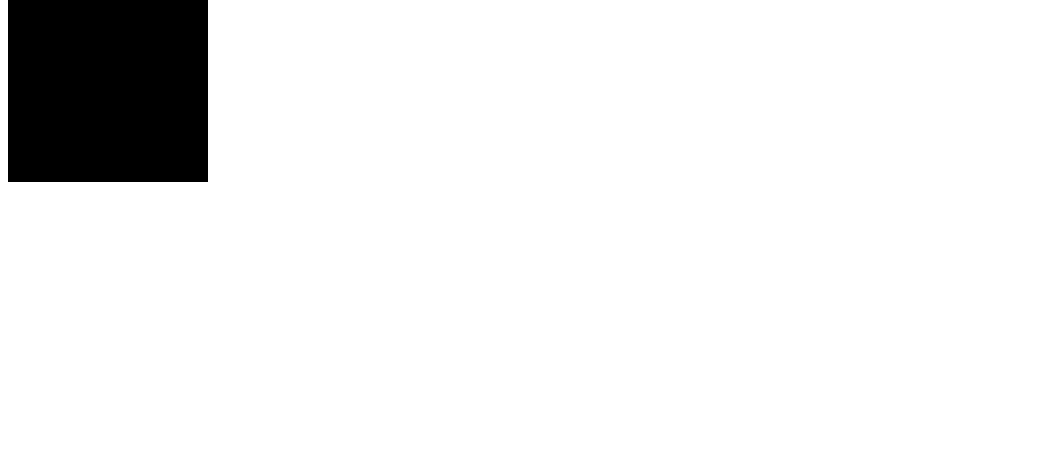
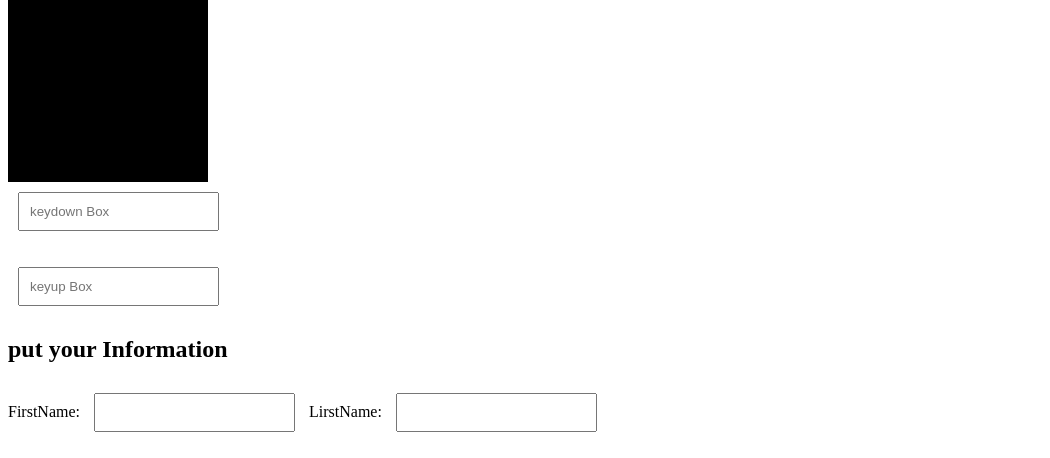
Before and after one commit to Hasibul-islam1/30-Days-of-Javascript-Challenge., a plain HTML site: page day-10/index.html in a window 1280 px wide. Shown: the part 413-871 px from the top of the page, without its empty margins (0-1050 px from the left). Before the commit the page ends 800 px from the top, so only its background shows below. Drawn offline with Linux system fonts and the light colour scheme.

Commit message:
add task

```diff
--- a/day-10/day-10.js
+++ b/day-10/day-10.js
@@ -22,12 +22,22 @@
     })
 // Activity 3: Keyboard Events
 // • Task 5: Add a keydown event listener to an input field that logs the key pressed to the console.
+    let downBox=document.getElementById("information");
+    downBox.addEventListener("keydown",()=>{
+        document.getElementById("down").textContent=downBox.value;
+    })
 // • Task 6: Add a keyup event listener to an input field that displays the current value in a paragraph.
+   let Box= document.getElementById("info")
+   Box.addEventListener("keyup",()=>{
+        document.getElementById("press").textContent=Box.value;
+    })
 // Activity 4: Form Events
 // • Task 7: Add a submit event listener to a form that prevents the default submission and logs the form data to the console.
+
 // • Task 8: Add a change event listener to a select dropdown that displays the selected value in a paragraph.
 // Activity 5: Event Delegation
-// • Task 9: Add a click event listener to a list that logs the text content of the clicked list item using event delegation. • Task 10: Add an event listener to a parent element that listens for events from dynamically added child elements.
+// • Task 9: Add a click event listener to a list that logs the text content of the clicked list item using event delegation.
+// • Task 10: Add an event listener to a parent element that listens for events from dynamically added child elements.
 // Feature Request:
 // 1. Click Event Script: Write a script that adds a click event listener to a button to change the text content of a paragraph.
 // 2. Mouse Events Script: Create a script that handles mouseover and mouseout events to change the background color of an element.
--- a/day-10/index.html
+++ b/day-10/index.html
@@ -1,28 +1,54 @@
 <!DOCTYPE html>
 <html lang="en">
+
 <head>
     <meta charset="UTF-8">
     <meta name="viewport" content="width=device-width, initial-scale=1.0">
     <title>Day-10</title>
     <style>
-        #hitme{
+        #hitme {
             display: block;
             margin-bottom: 20px;
         }
-        #box{
+
+        #box {
             width: 200px;
             height: 200px;
             background-color: black;
         }
+
+        input {
+            padding: 10px;
+            margin: 10px;
+        }
     </style>
 </head>
+
 <body>
-    <p id="change">Lorem ipsum dolor sit amet consectetur adipisicing elit. Inventore eveniet ratione voluptas, quidem fugiat aut officia vitae assumenda amet necessitatibus!</p>
+    <p id="change">Lorem ipsum dolor sit amet consectetur adipisicing elit. Inventore eveniet ratione voluptas, quidem
+        fugiat aut officia vitae assumenda amet necessitatibus!</p>
     <button type="button" id="hitme">Click Me </button>
-    <img ondblclick="hit()"id="img" src="https://encrypted-tbn0.gstatic.com/images?q=tbn:ANd9GcSXTPuiJmJPHb-4ES2ESNMTU61N2Y1-vANe2w&s" alt="" srcset="">
+    <img ondblclick="hit()" id="img"
+        src="https://encrypted-tbn0.gstatic.com/images?q=tbn:ANd9GcSXTPuiJmJPHb-4ES2ESNMTU61N2Y1-vANe2w&s" alt=""
+        srcset="">
     <div id="box">
 
     </div>
+    <input type="text" value="" id="information" placeholder="keydown Box">
+    <p id="down"></p>
+    <input type="text" id="info" placeholder="keyup Box">
+    <p id="press"></p>
+    <div>
+        <h2> put your Information</h2>
+        <form action="" id="form">
+            <label for="firstname">FirstName:</label>
+            <input type="text" name="firstname" id="first-name">
+            <label for="lastname">LirstName:</label>
+            <input type="text" name="lasttname" id="last-name">
+        </form>
+        <p id="name"></p>
+    </div>
     <script src="day-10.js"></script>
 </body>
+
 </html>
```
